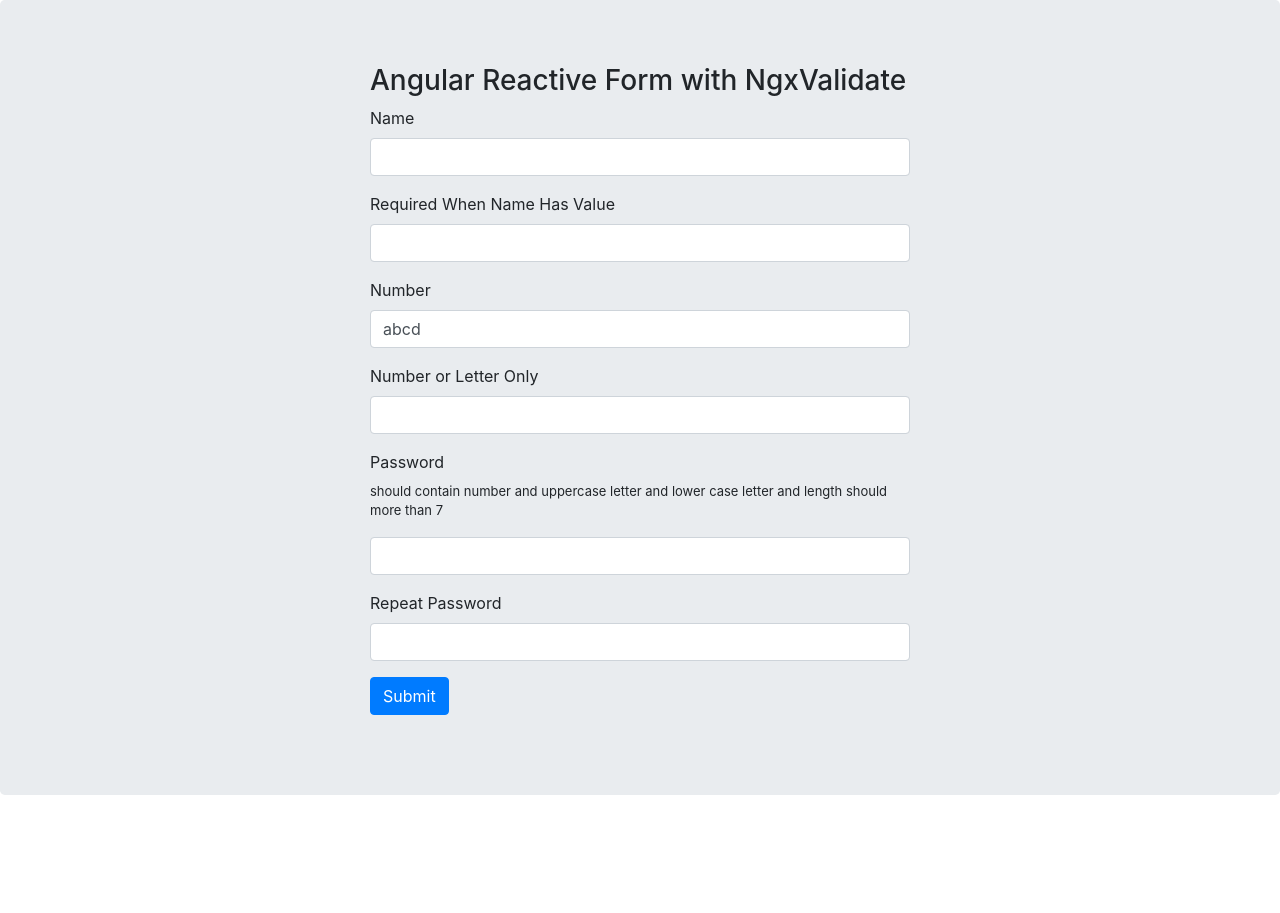
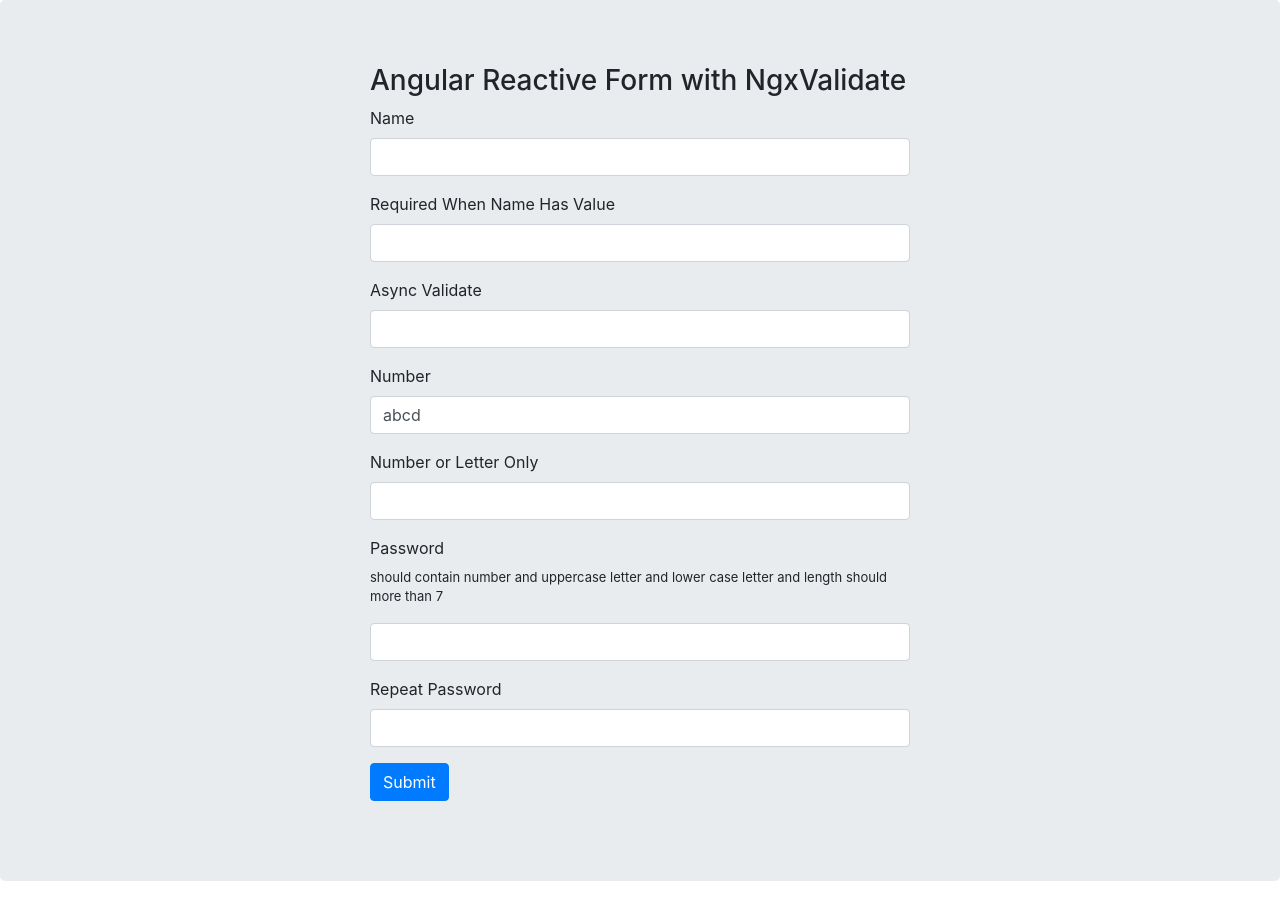
Before and after one commit to EdenWoo/ngx-validate, an Angular app: page / in a window 1280 px wide. Before the commit the page ends 827 px from the top, so only its background shows below. Built offline with nearby package versions, Linux system fonts and the light colour scheme.

Commit message:
add async error example

```diff
--- a/projects/ngx-validate/src/lib/ngx-validators.ts
+++ b/projects/ngx-validate/src/lib/ngx-validators.ts
@@ -153,17 +153,17 @@ export class NgxValidators {
 
   /**
    * Validate from backend if this field is duplicate or not.
-   * Input url string and HttpClient and the validator will post to your url,
+   * Input url string and HttpClient and the validator will get to your url,
    * if the response is equal to true -> not duplicate
    * if the response is not equal to true -> duplicate
    * */
-  static asyncDuplicate(url: string, http: HttpClient): AsyncValidatorFn {
+  static asyncDuplicate(url: string, http: HttpClient, expectValue: any): AsyncValidatorFn {
     return (control: AbstractControl): Promise<ValidationErrors | null> | Observable<ValidationErrors | null> => {
       if (control.value) {
-        return http.post(url, control.value).pipe(map(
+        return http.get(url, control.value).pipe(map(
           res => {
             // compare value only here
-            if (res == 'true') {
+            if (res === expectValue) {
               return null;
             } else {
               return {duplicateError: true};
--- a/projects/ngx-validate/src/lib/validation-error/validation-error.component.html
+++ b/projects/ngx-validate/src/lib/validation-error/validation-error.component.html
@@ -5,7 +5,7 @@
   <p [ngClass]="errorClass" *ngIf="control.hasError('max')">The field is too large</p>
   <p [ngClass]="errorClass" *ngIf="control.hasError('minlength')">The field is too short</p>
   <p [ngClass]="errorClass" *ngIf="control.hasError('maxlength')">The field is too long</p>
-  <p [ngClass]="errorClass" *ngIf="control.hasError('isNumberError')">Only number and '+', '-', '.' allowed</p>
+  <p [ngClass]="errorClass" *ngIf="control.hasError('isNumberError')">Only number or '+' or '-' or '.' allowed</p>
   <p [ngClass]="errorClass" *ngIf="control.hasError('strongPasswordError')">The password is not strong enough</p>
   <p [ngClass]="errorClass" *ngIf="control.hasError('matchPasswordError')">The password is not match</p>
   <p [ngClass]="errorClass" *ngIf="control.hasError('numberLetterOnlyError')">The field allows number or letter only</p>
--- a/src/app/app.component.html
+++ b/src/app/app.component.html
@@ -21,6 +21,15 @@
                    class="form-control"
                    [ngClass]="{'bg-danger': (!myForm.controls['requiredWhenNameHasValue'].valid && myForm.controls['requiredWhenNameHasValue'].touched)}"/>
             <validation-error [errorClass]="'text-danger'" [control]="myForm.get('requiredWhenNameHasValue')"></validation-error>
+          </div>
+
+          <div class="form-group">
+            <label>Async Validate</label>
+            <input type="text"
+                   formControlName="asyncValidate"
+                   class="form-control"
+                   [ngClass]="{'bg-danger': (!myForm.controls['asyncValidate'].valid && myForm.controls['asyncValidate'].touched)}"/>
+            <validation-error [errorClass]="'text-danger'" [control]="myForm.get('asyncValidate')"></validation-error>
           </div>
 
           <div class="form-group">
--- a/src/app/app.component.ts
+++ b/src/app/app.component.ts
@@ -3,6 +3,7 @@ import {FormBuilder, FormControl, FormGroup, Validators} from '@angular/forms';
 import {NgxValidateService} from '../../projects/ngx-validate/src/lib/ngx-validate.service';
 import {NgxValidators} from '../../projects/ngx-validate/src/lib/ngx-validators';
 import {validate} from 'codelyzer/walkerFactory/walkerFn';
+import {HttpClient} from '@angular/common/http';
 
 @Component({
   selector: 'app-root',
@@ -13,6 +14,7 @@ export class AppComponent {
   public myForm: FormGroup;
 
   constructor(private formBuiler: FormBuilder,
+              private http: HttpClient,
               private ngxValidateService: NgxValidateService) {
     this.initFormControl();
   }
@@ -20,6 +22,13 @@ export class AppComponent {
   initFormControl() {
     this.myForm = this.formBuiler.group({
       name: new FormControl(null, {validators: [Validators.required]}
+      ),
+      asyncValidate: new FormControl(null, {
+          validators: [],
+          asyncValidators: [NgxValidators.asyncDuplicate(
+            'http://dummy.restapiexample.com/api/v1/employee/1', this.http, true
+          )]
+        }
       ),
       requiredWhenNameHasValue: new FormControl(null, {
           validators: [NgxValidators.requiredIfInputHasValue('name')]
--- a/src/app/app.module.ts
+++ b/src/app/app.module.ts
@@ -4,6 +4,7 @@ import {NgModule} from '@angular/core';
 import {AppComponent} from './app.component';
 import {NgxValidateModule} from '../../projects/ngx-validate/src/lib/ngx-validate.module';
 import {ReactiveFormsModule} from '@angular/forms';
+import {HttpClientModule} from '@angular/common/http';
 
 @NgModule({
   declarations: [
@@ -12,7 +13,8 @@ import {ReactiveFormsModule} from '@angular/forms';
   imports: [
     BrowserModule,
     NgxValidateModule,
-    ReactiveFormsModule
+    ReactiveFormsModule,
+    HttpClientModule
   ],
   providers: [],
   bootstrap: [AppComponent]
```
Also changed, not shown: 1 other file (tests, documents, lock files or other folders).
